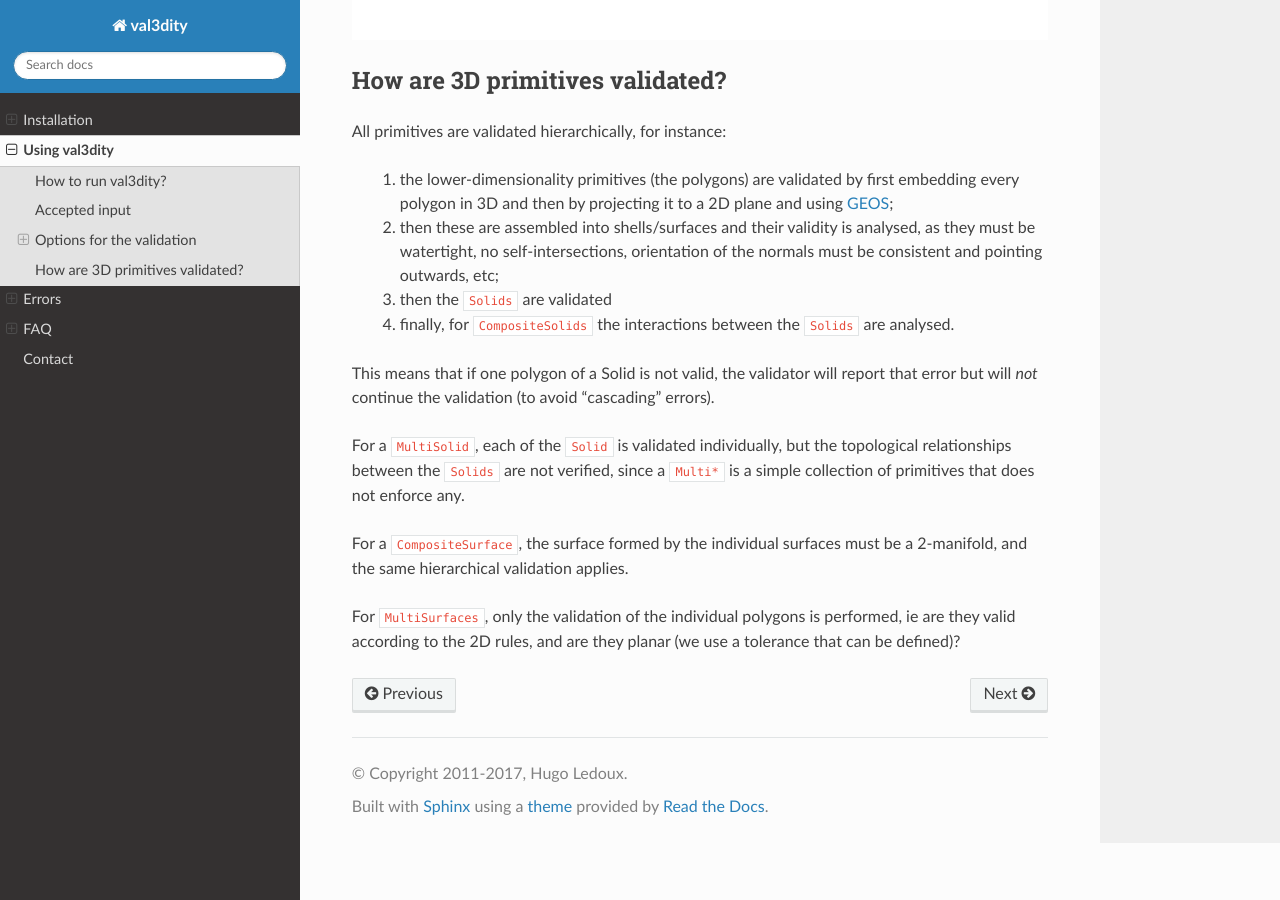
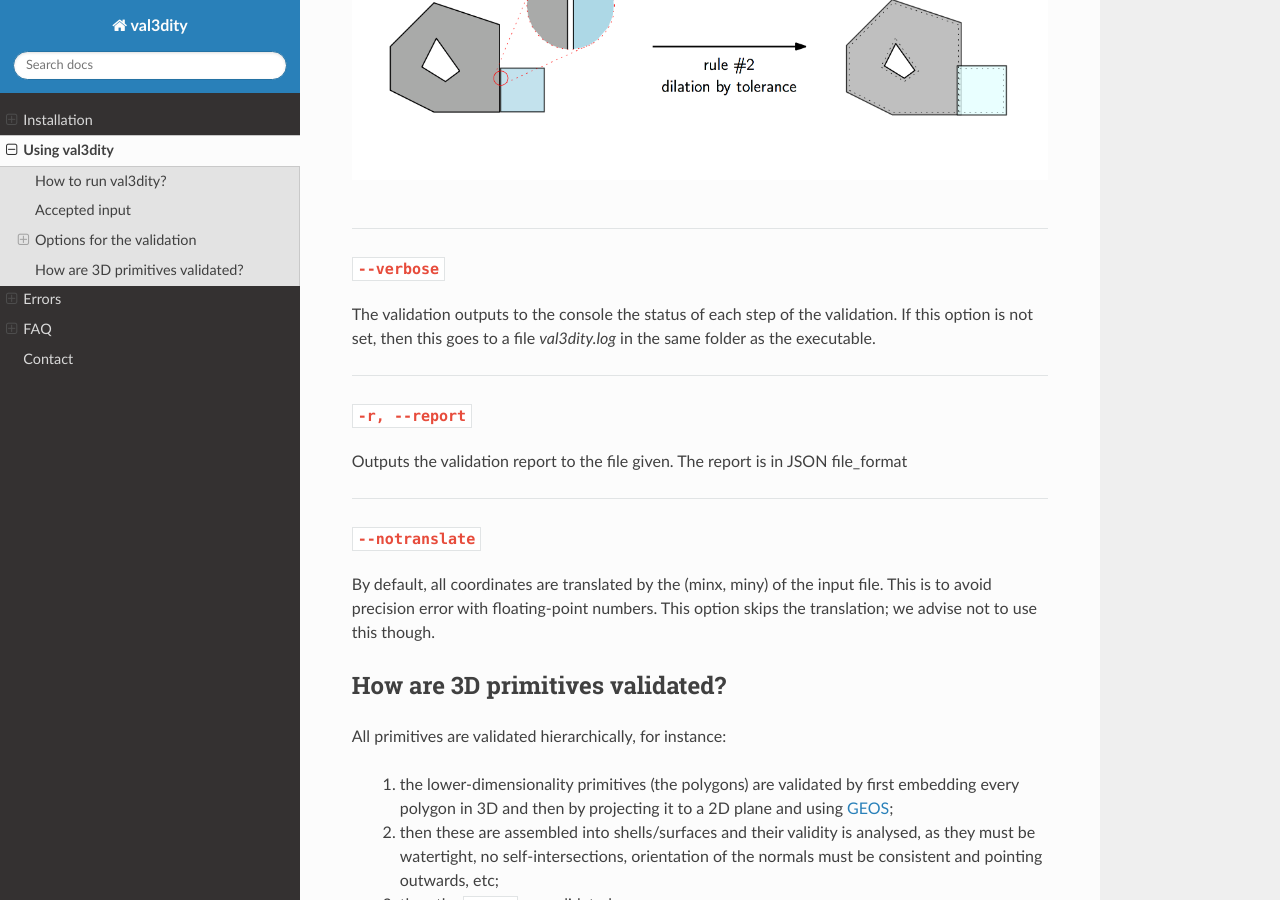
Before and after one commit to tudelft3d/val3dity, a Sphinx documentation site: the page built from docs/usage.rst, in a window 1280 px wide and 900 px high, scrolled down 3861 px. Built offline with Sphinx 7.4.7 and the Read the Docs theme 2.0.0, drawn with Linux system fonts in a browser that asks for light colours; some of the changed text lies outside the part shown.

Commit message:
more options in the usage.rst doc

```diff
--- a/docs/usage.rst
+++ b/docs/usage.rst
@@ -38,11 +38,17 @@ To validate each 3D primitive in input.gml, and to merge/snap the vertices close
   $ val3dity input.gml --snap_tol 0.1
 
 
-To validate an OBJ file and verify whether the 3D primitives from a ``Solid``:
+To validate an OBJ file and verify whether the 3D primitives from a ``Solid`` (this is the default):
 
 .. code-block:: bash
 
-  $ val3dity input.obj -p Solid
+  $ val3dity input.obj
+
+The same file could be validated as a ``MultiSurface``, ie each of its surface are validated independently
+
+.. code-block:: bash
+
+  $ val3dity input.obj -p MultiSurface
 
 
 Accepted input
@@ -129,6 +135,26 @@ Using an overlap tolerance significantly reduces the speed of the validator, bec
 .. image:: _static/vcsol_2.png
    :width: 100%
 
+----
+
+``--verbose``
+*************
+|  The validation outputs to the console the status of each step of the validation. If this option is not set, then this goes to a file `val3dity.log` in the same folder as the executable.
+
+----
+
+``-r, --report``
+****************
+|  Outputs the validation report to the file given. The report is in JSON file_format
+
+
+----
+
+``--notranslate``
+*****************
+|  By default, all coordinates are translated by the (minx, miny) of the input file. This is to avoid precision error with floating-point numbers. This option skips the translation; we advise not to use this though.
+
+
 
 How are 3D primitives validated?
 --------------------------------
```
